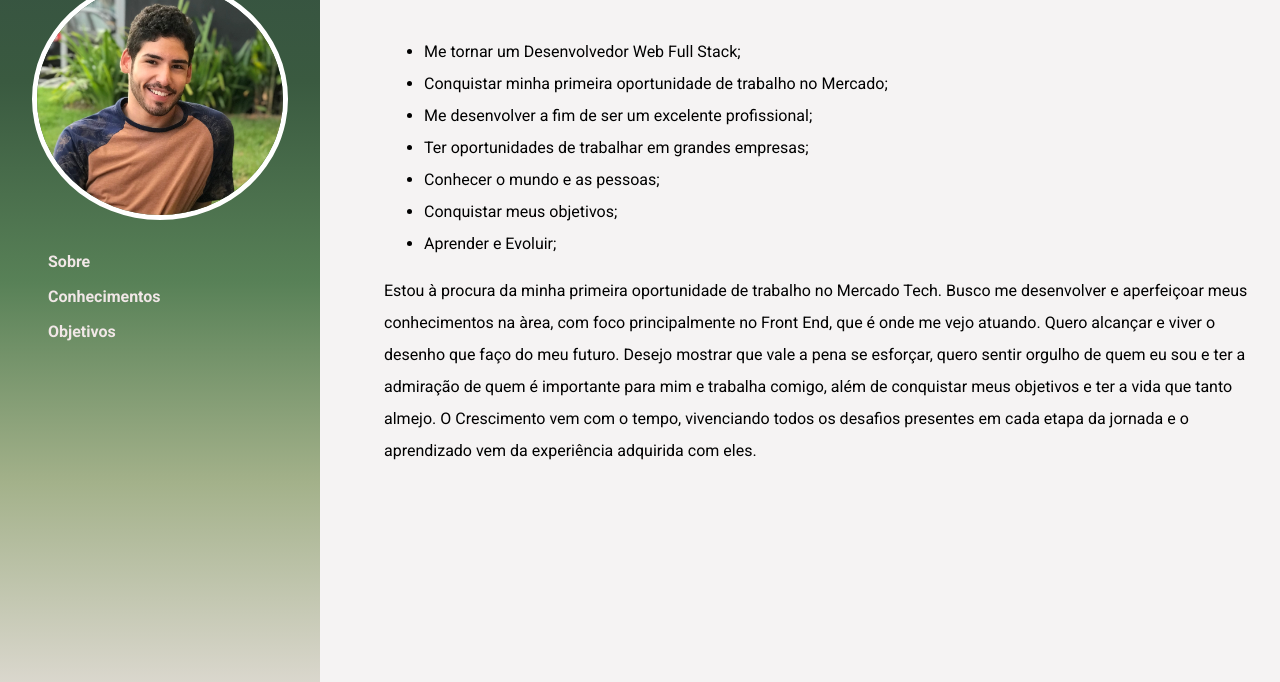
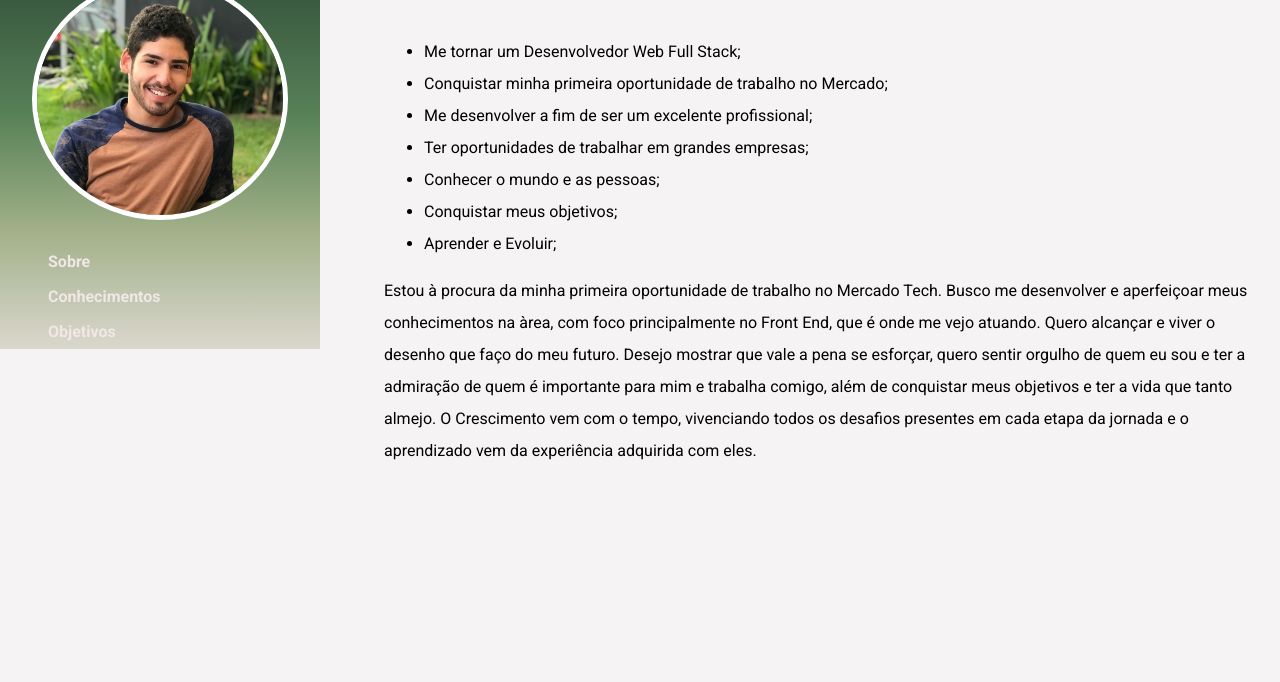
Before and after one commit to abnersuhettdev/Curriulo-Digital, a plain HTML site: page objetivos.html in a window 1280 px wide. Shown: the part 118-800 px from the top of the page. Drawn offline with Linux system fonts and the light colour scheme.

Commit message:
Consertando

```diff
--- a/style.css
+++ b/style.css
@@ -30,7 +30,7 @@ section {
 }
 
 .profile {
-  height: 100vh;
+  height: 100%;
   width: 25%;
   background-image: linear-gradient(
     to bottom,
```
Also changed, not shown: conhecimentos.html (+1 -1 lines).
